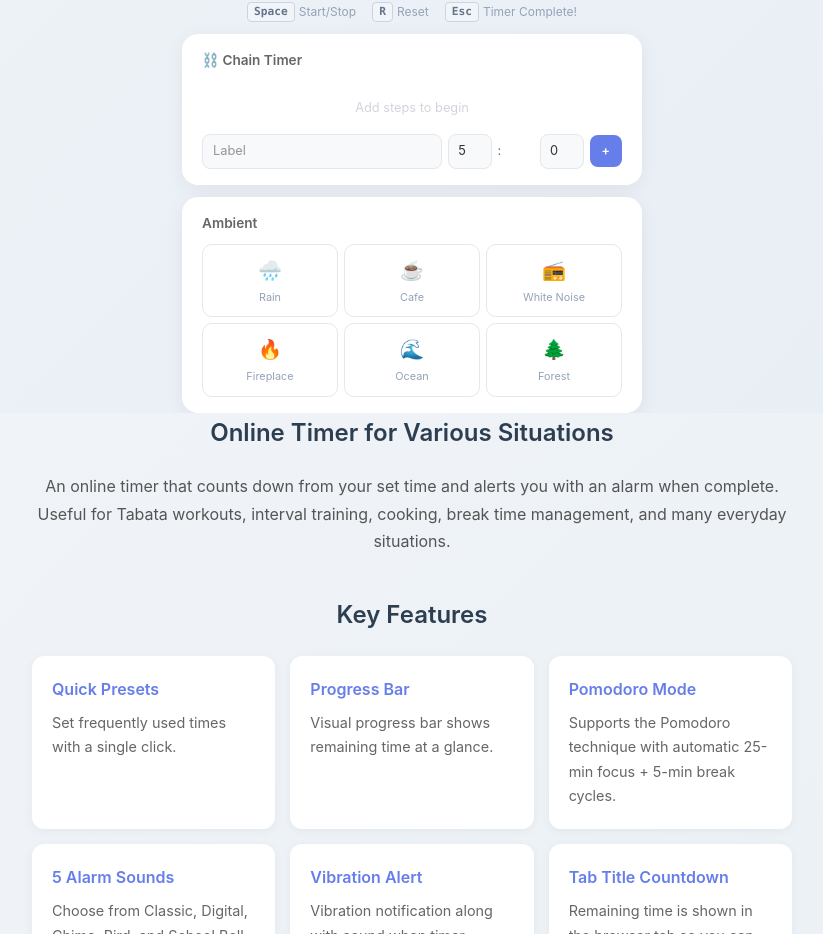
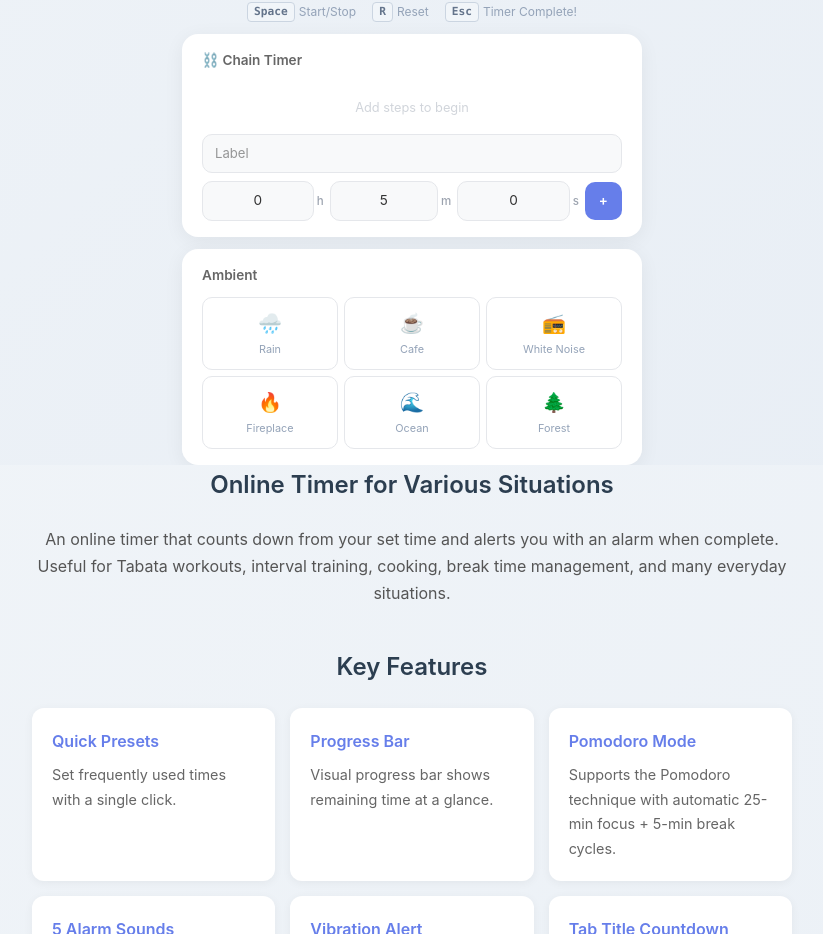
Before and after one commit to teck-tani/dev-program, a Next.js app: page /en/timer in a window 1280 px wide. Shown: the part 818-1752 px from the top of the page, without its empty margins (228-1051 px from the left). Built offline with nearby package versions, Linux system fonts and the light colour scheme.

Commit message:
바코드 생성기 성능 개선

```diff
--- a/src/app/[locale]/barcode/BarcodeTool.tsx
+++ b/src/app/[locale]/barcode/BarcodeTool.tsx
@@ -2,13 +2,12 @@
 
 import dynamic from 'next/dynamic';
 
-// Preload bwip-js in parallel with BarcodeGenerator chunk (sequential → parallel loading)
+// Preload bwip-js in parallel with BarcodeGenerator chunk
 if (typeof window !== 'undefined') {
     import("bwip-js/browser");
 }
 
 const BarcodeGenerator = dynamic(() => import("@/components/BarcodeGenerator"), {
-    ssr: false,
     loading: () => <div style={{ minHeight: '400px', display: 'flex', alignItems: 'center', justifyContent: 'center' }}>도구를 불러오는 중...</div>
 });
 
--- a/src/app/[locale]/barcode/barcode.module.css
+++ b/src/app/[locale]/barcode/barcode.module.css
@@ -691,6 +691,7 @@
 /* Mobile Responsive                                          */
 /* ═══════════════════════════════════════════════════════════ */
 @media (max-width: 768px) {
+    .tabBar { display: none; }
     .barcodeWrapper {
         padding: 8px 10px;
         gap: 4px;
--- a/src/app/[locale]/timer/TimerView.tsx
+++ b/src/app/[locale]/timer/TimerView.tsx
@@ -79,7 +79,7 @@ const PRESETS_KEY = 'timer_user_presets';
 const ALARM_AUTO_STOP_SEC = 30;
 
 interface UserPreset { name: string; seconds: number; }
-interface ChainStep { id: string; label: string; minutes: number; seconds: number; done: boolean; }
+interface ChainStep { id: string; label: string; hours: number; minutes: number; seconds: number; done: boolean; }
 interface MultiTimer { id: string; label: string; duration: number; timeLeft: number; isRunning: boolean; endTime: number; }
 
 function formatTime(seconds: number) {
@@ -141,6 +141,7 @@ export default function TimerView() {
     const [chainSteps, setChainSteps] = useState<ChainStep[]>([]);
     const [chainCurrentIdx, setChainCurrentIdx] = useState(-1);
     const [chainNewLabel, setChainNewLabel] = useState("");
+    const [chainNewHour, setChainNewHour] = useState(0);
     const [chainNewMin, setChainNewMin] = useState(5);
     const [chainNewSec, setChainNewSec] = useState(0);
 
@@ -307,7 +308,7 @@ export default function TimerView() {
                 if (nextIdx < steps.length) {
                     setChainCurrentIdx(nextIdx);
                     const nextStep = steps[nextIdx];
-                    const nextDur = nextStep.minutes * 60 + nextStep.seconds;
+                    const nextDur = nextStep.hours * 3600 + nextStep.minutes * 60 + nextStep.seconds;
                     setDuration(nextDur); setTimeLeft(nextDur);
                     endTimeRef.current = Date.now() + nextDur * 1000;
                     lastSecRef.current = nextDur;
@@ -523,9 +524,9 @@ export default function TimerView() {
 
     // Chain handlers
     const addChainStep = () => {
-        const dur = chainNewMin * 60 + chainNewSec;
+        const dur = chainNewHour * 3600 + chainNewMin * 60 + chainNewSec;
         if (dur === 0) return;
-        setChainSteps(prev => [...prev, { id: Date.now().toString(36), label: chainNewLabel || `${t('chain.step')} ${prev.length + 1}`, minutes: chainNewMin, seconds: chainNewSec, done: false }]);
+        setChainSteps(prev => [...prev, { id: Date.now().toString(36), label: chainNewLabel || `${t('chain.step')} ${prev.length + 1}`, hours: chainNewHour, minutes: chainNewMin, seconds: chainNewSec, done: false }]);
         setChainNewLabel("");
     };
     const removeChainStep = (id: string) => setChainSteps(prev => prev.filter(s => s.id !== id));
@@ -534,7 +535,7 @@ export default function TimerView() {
         setChainSteps(prev => prev.map(s => ({ ...s, done: false })));
         setChainCurrentIdx(0);
         const first = chainSteps[0];
-        const dur = first.minutes * 60 + first.seconds;
+        const dur = first.hours * 3600 + first.minutes * 60 + first.seconds;
         startTimer(dur);
     };
 
@@ -892,7 +893,7 @@ export default function TimerView() {
                                     <div key={step.id} className={`${styles.chainItem} ${i === chainCurrentIdx ? styles.chainItemActive : ''} ${step.done ? styles.chainItemDone : ''}`}>
                                         <span className={styles.chainStepNum}>{i + 1}</span>
                                         <span className={styles.chainItemLabel}>{step.label}</span>
-                                        <span className={styles.chainItemTime}>{formatTime(step.minutes * 60 + step.seconds)}</span>
+                                        <span className={styles.chainItemTime}>{formatTime(step.hours * 3600 + step.minutes * 60 + step.seconds)}</span>
                                         <button onClick={() => removeChainStep(step.id)} className={styles.chainItemRemove}>✕</button>
                                     </div>
                                 ))}
@@ -903,12 +904,24 @@ export default function TimerView() {
                         <div className={styles.chainAddRow}>
                             <input type="text" value={chainNewLabel} onChange={e => setChainNewLabel(e.target.value)}
                                 placeholder={t('chain.label')} className={styles.chainLabelInput} />
-                            <input type="number" value={chainNewMin} onChange={e => setChainNewMin(Math.max(0, parseInt(e.target.value) || 0))}
-                                className={styles.chainTimeInput} />
-                            <span className={styles.volumeLabel}>:</span>
-                            <input type="number" value={chainNewSec} onChange={e => setChainNewSec(Math.max(0, Math.min(59, parseInt(e.target.value) || 0)))}
-                                className={styles.chainTimeInput} />
-                            <button onClick={addChainStep} className={styles.chainAddBtn}>+</button>
+                            <div className={styles.chainTimeRow}>
+                                <div className={styles.chainTimeGroup}>
+                                    <input type="number" value={chainNewHour} onChange={e => setChainNewHour(Math.max(0, Math.min(99, parseInt(e.target.value) || 0)))}
+                                        className={styles.chainTimeInput} min={0} max={99} />
+                                    <span className={styles.chainTimeLabel}>{t('chain.hour')}</span>
+                                </div>
+                                <div className={styles.chainTimeGroup}>
+                                    <input type="number" value={chainNewMin} onChange={e => setChainNewMin(Math.max(0, Math.min(59, parseInt(e.target.value) || 0)))}
+                                        className={styles.chainTimeInput} min={0} max={59} />
+                                    <span className={styles.chainTimeLabel}>{t('chain.min')}</span>
+                                </div>
+                                <div className={styles.chainTimeGroup}>
+                                    <input type="number" value={chainNewSec} onChange={e => setChainNewSec(Math.max(0, Math.min(59, parseInt(e.target.value) || 0)))}
+                                        className={styles.chainTimeInput} min={0} max={59} />
+                                    <span className={styles.chainTimeLabel}>{t('chain.sec')}</span>
+                                </div>
+                                <button onClick={addChainStep} className={styles.chainAddBtn}>+</button>
+                            </div>
                         </div>
                         {chainSteps.length > 0 && chainCurrentIdx < 0 && (
                             <button onClick={startChain} className={styles.startBtn} style={{ marginTop: '10px', padding: '10px 24px', fontSize: '0.9rem' }}>
--- a/src/app/[locale]/timer/timer.module.css
+++ b/src/app/[locale]/timer/timer.module.css
@@ -1335,6 +1335,7 @@
   border-radius: 10px;
   background: #f8f9fa;
   border: 1px solid #e5e7eb;
+  overflow: hidden;
 }
 
 .chainItem.chainItemActive {
@@ -1369,6 +1370,10 @@
   flex: 1;
   font-size: 0.82rem;
   color: #333;
+  overflow: hidden;
+  text-overflow: ellipsis;
+  white-space: nowrap;
+  min-width: 0;
 }
 
 .chainItemTime {
@@ -1376,6 +1381,8 @@
   font-weight: 600;
   color: #667eea;
   font-family: monospace;
+  flex-shrink: 0;
+  white-space: nowrap;
 }
 
 .chainItemRemove {
@@ -1392,42 +1399,71 @@
 
 .chainAddRow {
   display: flex;
-  gap: 6px;
-  align-items: center;
+  flex-direction: column;
+  gap: 8px;
 }
 
 .chainLabelInput {
-  flex: 1;
-  padding: 6px 10px;
+  width: 100%;
+  padding: 8px 12px;
   border: 1px solid #e5e7eb;
-  border-radius: 8px;
-  font-size: 0.8rem;
+  border-radius: 10px;
+  font-size: 0.82rem;
   outline: none;
   background: #f8f9fa;
   color: #333;
+  box-sizing: border-box;
+}
+
+.chainTimeRow {
+  display: flex;
+  gap: 6px;
+  align-items: center;
+}
+
+.chainTimeGroup {
+  display: flex;
+  align-items: center;
+  gap: 3px;
+  flex: 1;
 }
 
 .chainTimeInput {
-  width: 44px;
-  padding: 6px 4px;
+  width: 100%;
+  padding: 8px 4px;
   text-align: center;
   border: 1px solid #e5e7eb;
-  border-radius: 8px;
-  font-size: 0.8rem;
+  border-radius: 10px;
+  font-size: 0.85rem;
   outline: none;
   background: #f8f9fa;
   color: #333;
+  -moz-appearance: textfield;
+}
+
+.chainTimeInput::-webkit-outer-spin-button,
+.chainTimeInput::-webkit-inner-spin-button {
+  -webkit-appearance: none;
+  margin: 0;
+}
+
+.chainTimeLabel {
+  font-size: 0.72rem;
+  color: #9ca3af;
+  font-weight: 500;
+  flex-shrink: 0;
 }
 
 .chainAddBtn {
-  padding: 6px 12px;
+  padding: 8px 14px;
   background: #667eea;
   color: white;
   border: none;
-  border-radius: 8px;
-  font-size: 0.78rem;
-  font-weight: 600;
-  cursor: pointer;
+  border-radius: 10px;
+  font-size: 0.85rem;
+  font-weight: 600;
+  cursor: pointer;
+  flex-shrink: 0;
 }
 
 .chainEmpty {
@@ -1726,6 +1762,10 @@
   color: #e2e8f0;
 }
 
+:global(body[data-theme="dark"]) .chainTimeLabel {
+  color: #64748b;
+}
+
 /* === Responsive === */
 @media (max-width: 375px) {
   .mainCard {
```
Also changed, not shown: src/components/BarcodeGenerator.tsx (+63 -51 lines), messages/en.json, messages/ko.json.
